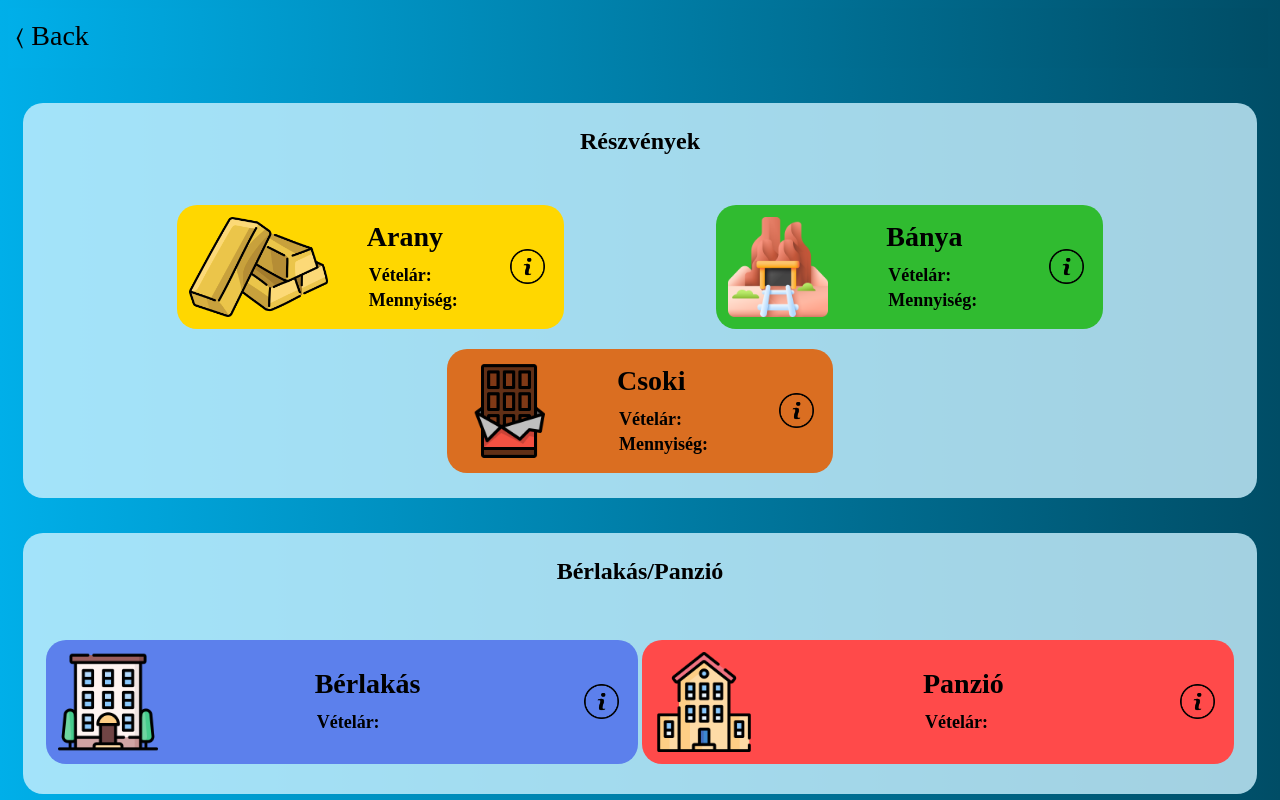
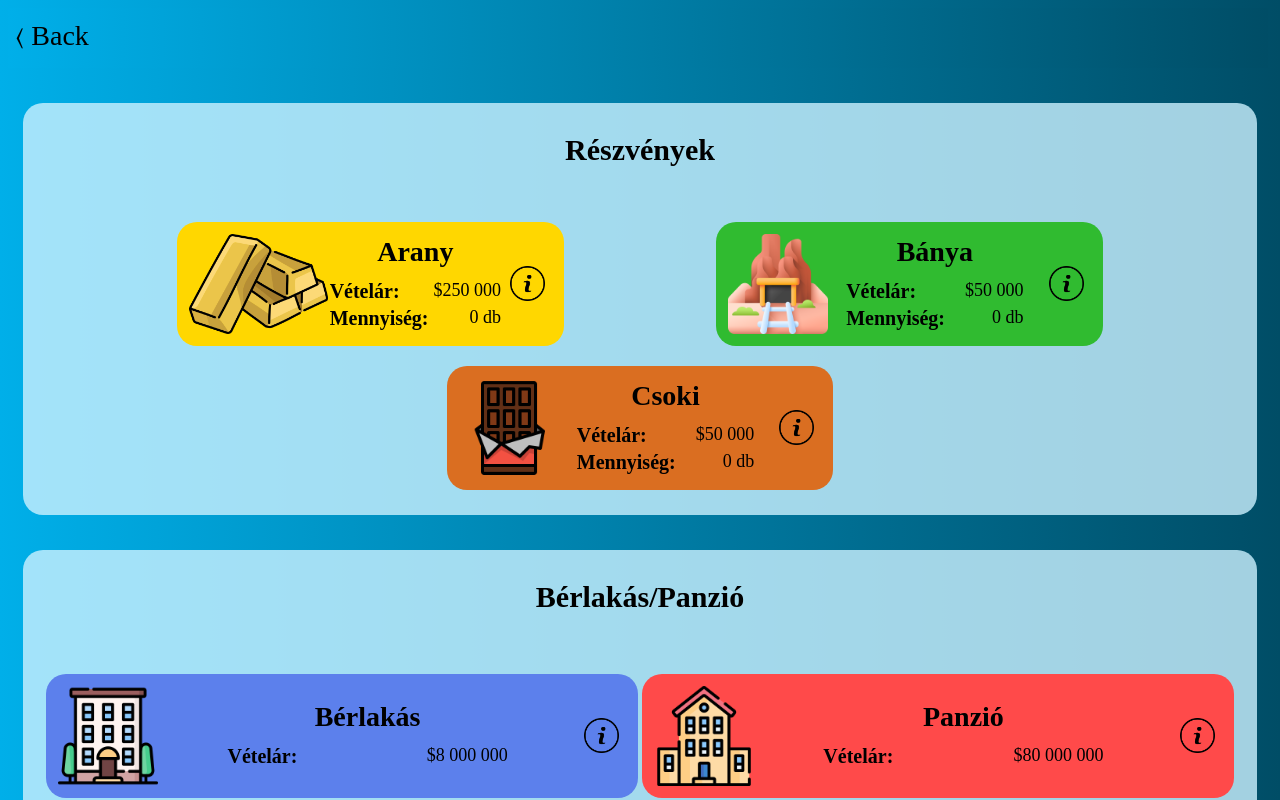
Before and after one commit to dvd2001/MyFirstMillion, an Angular app: page /game in a window 1280 px wide. Shown: the top 800 px of the page. Built offline with nearby package versions, Linux system fonts and the light colour scheme.

Commit message:
Adding dynamic data loading on init

```diff
--- a/src/app/components/game-page/game-page.css
+++ b/src/app/components/game-page/game-page.css
@@ -142,9 +142,10 @@ h2 {
     flex-direction: column;
     flex-wrap: wrap;
     align-self: center;
+    align-items: center;
     padding: 0px;
     margin: 0px;
-    width: fit-content;
+    width: 50%;
     height: fit-content;
 }
 
@@ -161,6 +162,7 @@ h2 {
 
 .title {
     font-weight: bold;
+    font-size: 20px;
 }
 
 #navbar {
@@ -279,6 +281,10 @@ h2 {
         height: 20px;
     }
 
+    .title {
+        font-size: 16px;
+    }
+
     #flatList {
         width: 96%;
     }
--- a/src/app/components/game-page/game-page.ts
+++ b/src/app/components/game-page/game-page.ts
@@ -4,7 +4,6 @@ import { DataReadingService } from '../../services/data-reading-service/data-rea
 import { Router } from '@angular/router';
 import { Field } from '../../models/Field';
 import { NgIf } from '@angular/common';
-import { Console } from 'node:console';
 
 @Component({
   selector: 'app-game-page',
@@ -38,6 +37,27 @@ export class GamePage implements OnInit {
   }
   ngOnInit(): void {
     this.fields = this.reader.readingFields();
+    if (typeof document !== 'undefined') {
+      const goldPrice = document.querySelector('#goldPrice') as HTMLElement;
+      const goldAmount = document.querySelector('#goldAmount') as HTMLElement;
+      const minePrice = document.querySelector('#minePrice') as HTMLElement;
+      const mineAmount = document.querySelector('#mineAmount') as HTMLElement;
+      const chocolatePrice = document.querySelector('#chocolatePrice') as HTMLElement;
+      const chocolateAmount = document.querySelector('#chocolateAmount') as HTMLElement;
+      const flatPrice = document.querySelector('#flatPrice') as HTMLElement;
+      const pansionPrice = document.querySelector('#pansionPrice') as HTMLElement;
+      const onlinePrice = document.querySelector('#onlinePrice') as HTMLElement;
+      const start = this.fields[this.startField];
+      goldPrice.innerText = `$${(start.gold * 1000).toLocaleString('hu-HU')}`;
+      goldAmount.innerText = '0 db';
+      minePrice.innerText = `$${(start.mine * 1000).toLocaleString('hu-HU')}`;
+      mineAmount.innerText = '0 db';
+      chocolatePrice.innerText = `$${(start.chocolate * 1000).toLocaleString('hu-HU')}`;
+      chocolateAmount.innerText = '0 db';
+      flatPrice.innerText = `$${(start.flatBuy * 1000).toLocaleString('hu-HU')}`;
+      pansionPrice.innerText = `$${(start.pansionBuy * 1000).toLocaleString('hu-HU')}`;
+      onlinePrice.innerText = `$${(start.onlineBuy * 1000).toLocaleString('hu-HU')}`;
+    }
   }
   onBack(): void {
     this.router.navigate(['']);
```
